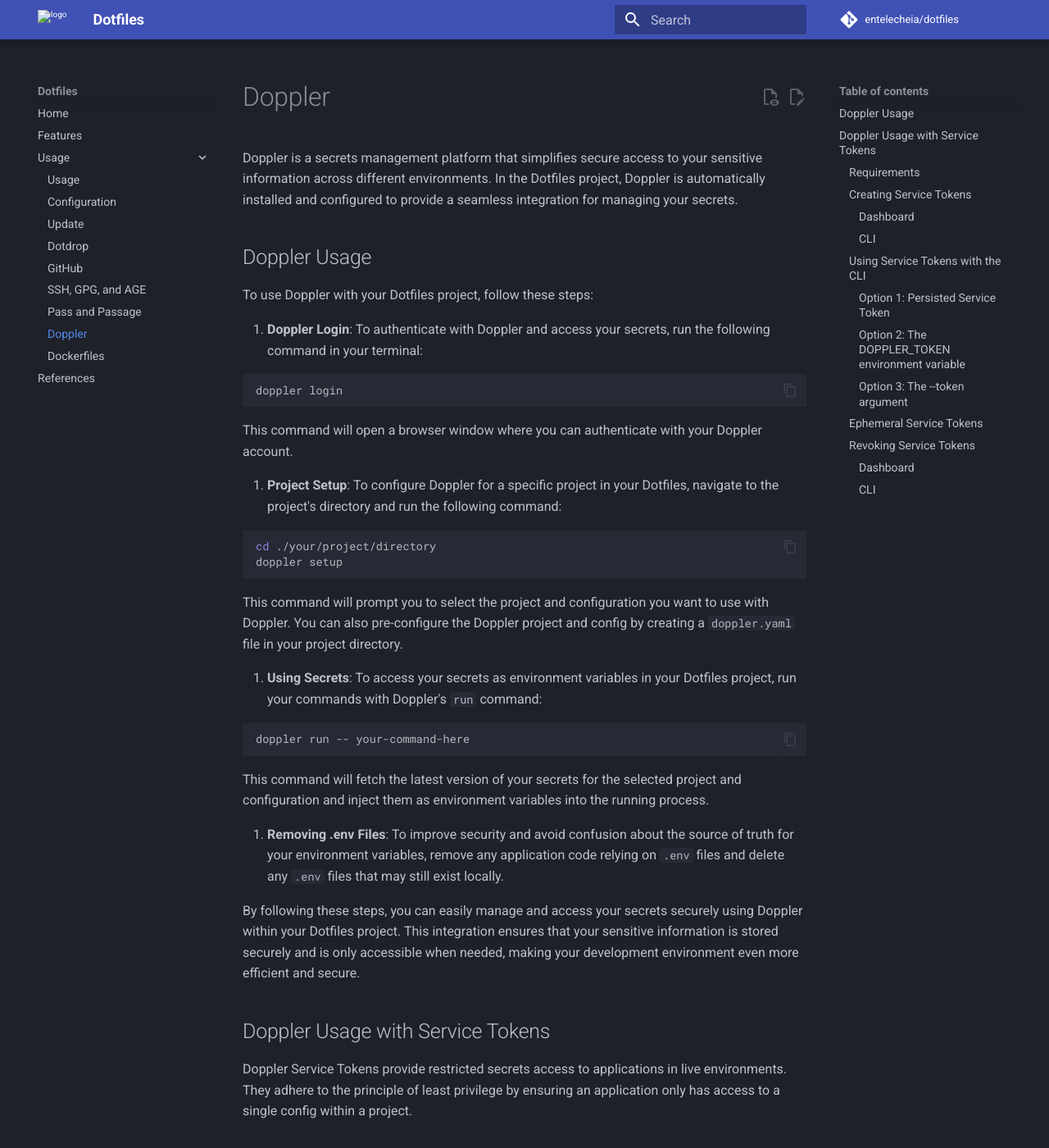
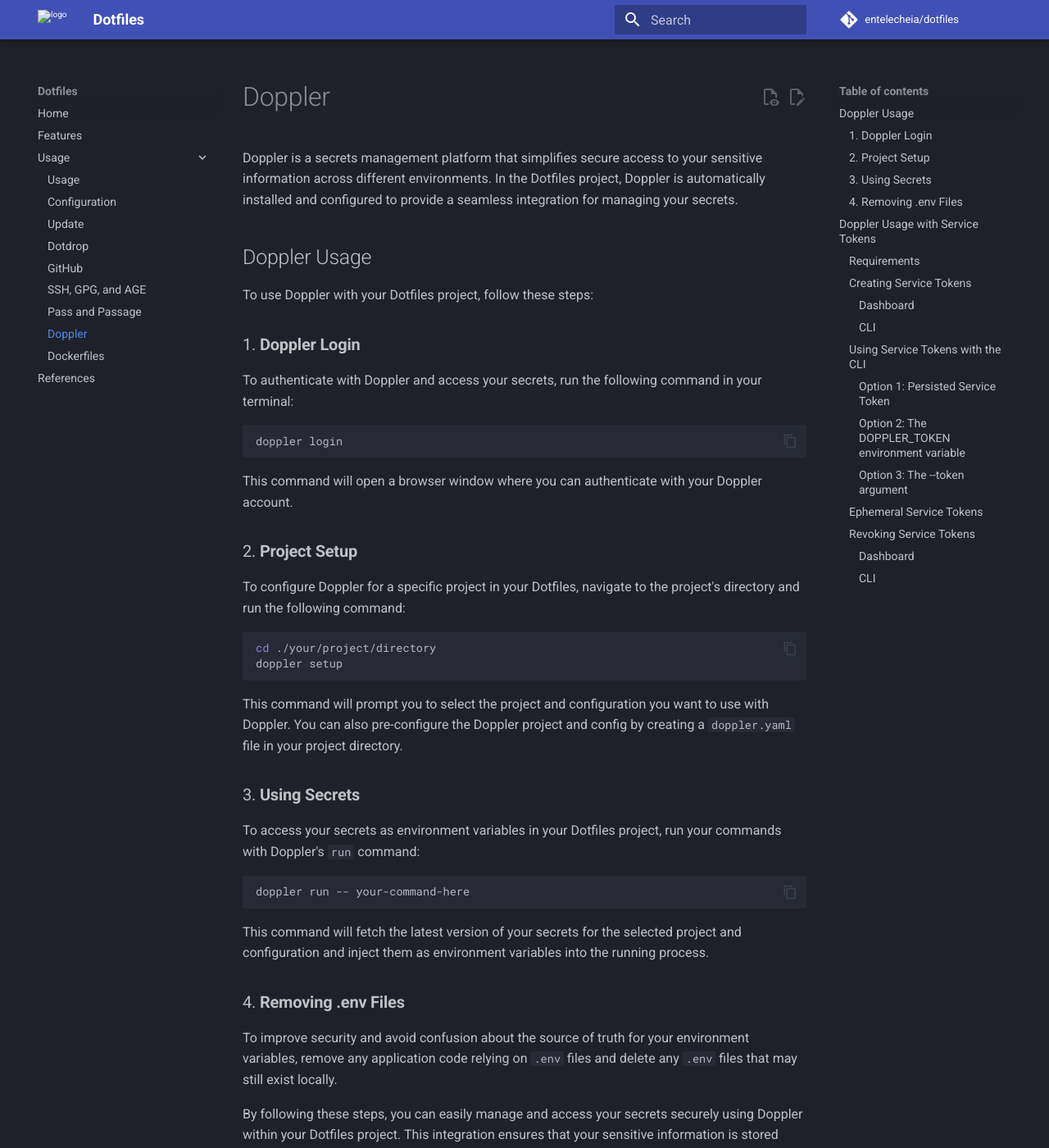
Before and after one commit to entelecheia/dotfiles, an MkDocs documentation site: the page built from docs/usage/doppler.md, in a window 1280 px wide and 1400 px high. Shown: the whole window at 82% size. Built offline with MkDocs 1.6.1 and Material for MkDocs 9.7.7, drawn with Linux system fonts in a browser that asks for light colours; comment, search, counter and statistics services are not loaded.

Commit message:
chore(docs): update Doppler usage documentation

````diff
--- a/docs/usage/doppler.md
+++ b/docs/usage/doppler.md
@@ -6,32 +6,40 @@
 
 To use Doppler with your Dotfiles project, follow these steps:
 
-1. **Doppler Login**: To authenticate with Doppler and access your secrets, run the following command in your terminal:
+### 1. **Doppler Login**
 
-   ```bash
-   doppler login
-   ```
+To authenticate with Doppler and access your secrets, run the following command in your terminal:
 
-   This command will open a browser window where you can authenticate with your Doppler account.
+```bash
+doppler login
+```
 
-2. **Project Setup**: To configure Doppler for a specific project in your Dotfiles, navigate to the project's directory and run the following command:
+This command will open a browser window where you can authenticate with your Doppler account.
 
-   ```bash
-   cd ./your/project/directory
-   doppler setup
-   ```
+### 2. **Project Setup**
 
-   This command will prompt you to select the project and configuration you want to use with Doppler. You can also pre-configure the Doppler project and config by creating a `doppler.yaml` file in your project directory.
+To configure Doppler for a specific project in your Dotfiles, navigate to the project's directory and run the following command:
 
-3. **Using Secrets**: To access your secrets as environment variables in your Dotfiles project, run your commands with Doppler's `run` command:
+```bash
+cd ./your/project/directory
+doppler setup
+```
 
-   ```bash
-   doppler run -- your-command-here
-   ```
+This command will prompt you to select the project and configuration you want to use with Doppler. You can also pre-configure the Doppler project and config by creating a `doppler.yaml` file in your project directory.
 
-   This command will fetch the latest version of your secrets for the selected project and configuration and inject them as environment variables into the running process.
+### 3. **Using Secrets**
 
-4. **Removing .env Files**: To improve security and avoid confusion about the source of truth for your environment variables, remove any application code relying on `.env` files and delete any `.env` files that may still exist locally.
+To access your secrets as environment variables in your Dotfiles project, run your commands with Doppler's `run` command:
+
+```bash
+doppler run -- your-command-here
+```
+
+This command will fetch the latest version of your secrets for the selected project and configuration and inject them as environment variables into the running process.
+
+### 4. **Removing .env Files**
+
+To improve security and avoid confusion about the source of truth for your environment variables, remove any application code relying on `.env` files and delete any `.env` files that may still exist locally.
 
 By following these steps, you can easily manage and access your secrets securely using Doppler within your Dotfiles project. This integration ensures that your sensitive information is stored securely and is only accessible when needed, making your development environment even more efficient and secure.
 
````
